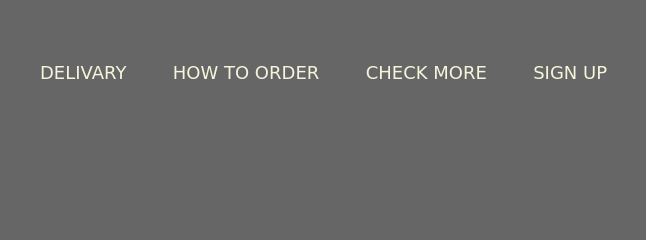
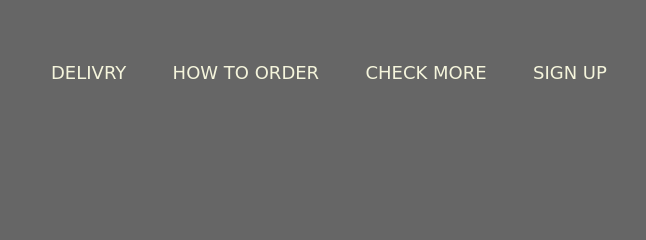
Before and after one commit to Niladri29/hardRockCafe, a plain HTML site: page index.html in a window 1280 px wide. Shown: the top 240 px of the page, 623-1269 px from the left. Drawn offline with nearby package versions, Linux system fonts and the light colour scheme; files that its build step writes are made by us from their sources.

Commit message:
Update index.html

```diff
--- a/index.html
+++ b/index.html
@@ -13,7 +13,7 @@
             <div class="row clerfix">
                 <img src="images/logo.jpg" class="logo">
                    <ul class="main-nav animated jackInTheBox" id="check">
-                     <li><a href="#">DELIVARY</a></li>
+                     <li><a href="#">DELIVRY</a></li>
                      <li><a href="#">HOW TO ORDER</a></li>
                      <li><a href="#">CHECK MORE</a></li>
                      <li><a href="#">SIGN UP</a></li>
```
